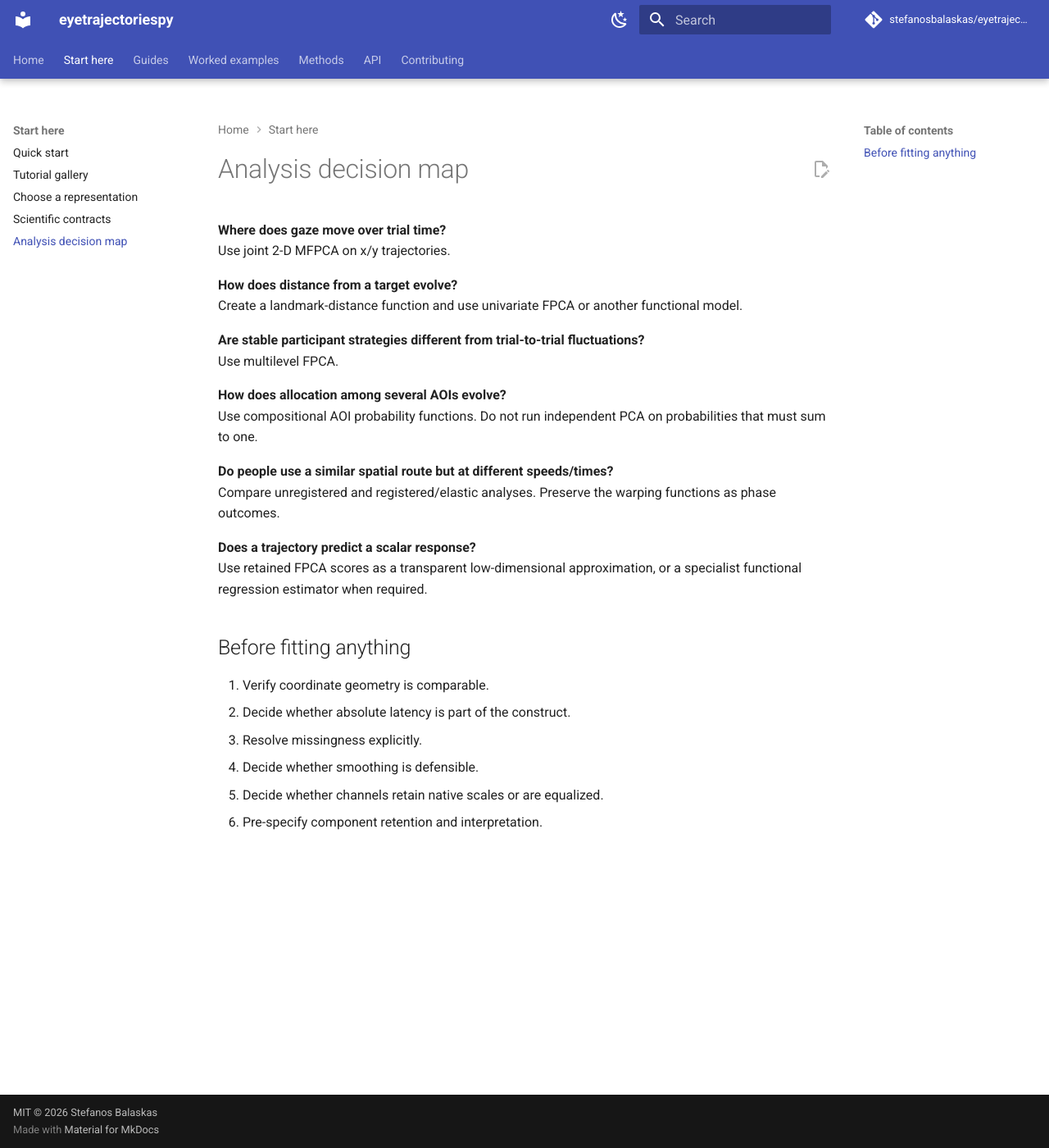
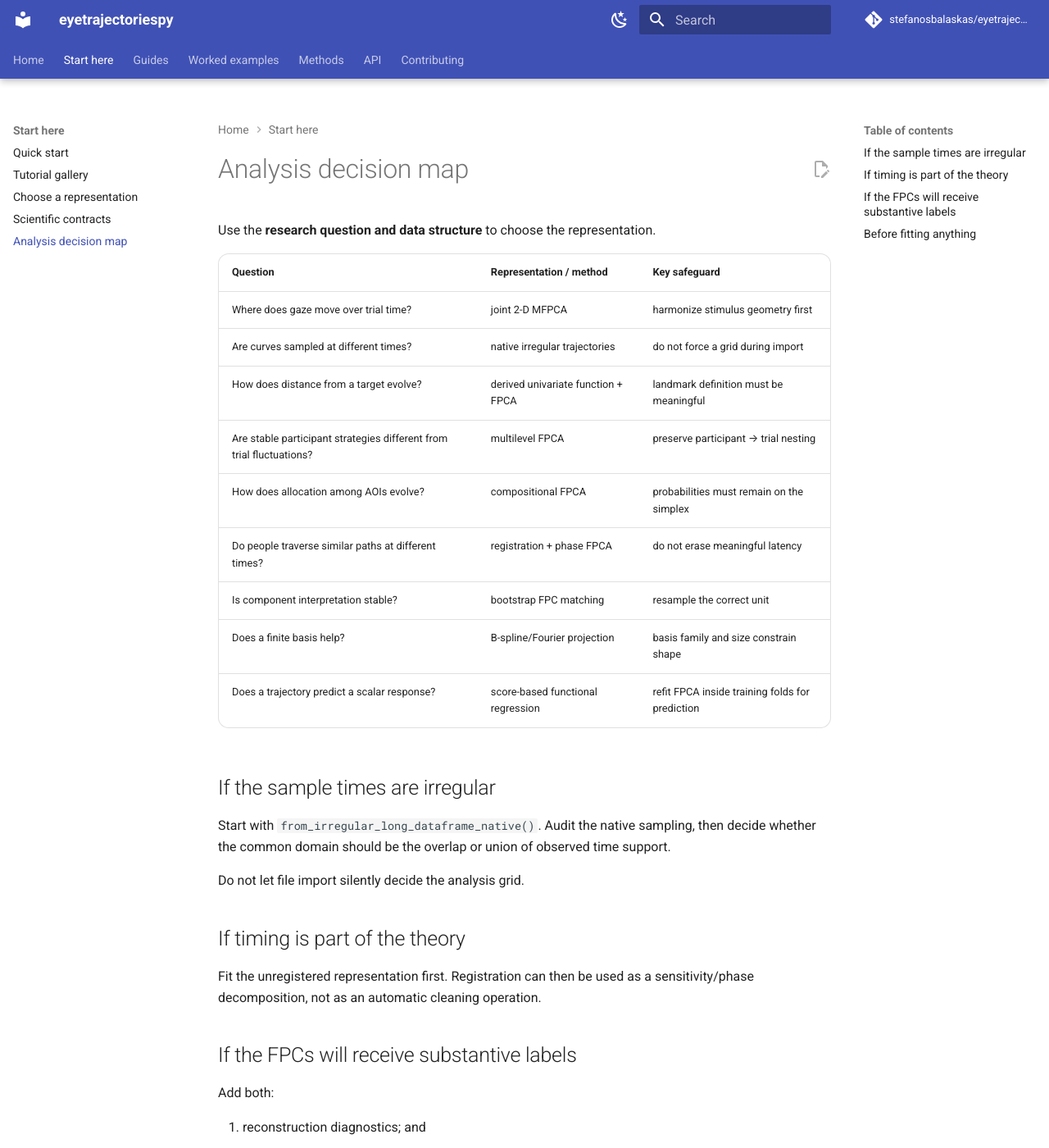
Before and after one commit to stefanosbalaskas/eyetrajectoriespy, an MkDocs documentation site: the page built from docs/concepts/decision-map.md, in a window 1280 px wide and 1400 px high. Shown: the whole window at 82% size. Built offline with MkDocs 1.6.1 and Material for MkDocs 9.7.7, drawn with Linux system fonts in a browser that asks for light colours; comment, search, counter and statistics services are not loaded; some of the changed text lies outside the part shown.

Commit message:
Expand analysis decision map for irregularity, stability, and phase

```diff
--- a/docs/concepts/decision-map.md
+++ b/docs/concepts/decision-map.md
@@ -1,28 +1,48 @@
 # Analysis decision map
 
-**Where does gaze move over trial time?**
-Use joint 2-D MFPCA on x/y trajectories.
+Use the **research question and data structure** to choose the representation.
 
-**How does distance from a target evolve?**
-Create a landmark-distance function and use univariate FPCA or another functional model.
+| Question | Representation / method | Key safeguard |
+|---|---|---|
+| Where does gaze move over trial time? | joint 2-D MFPCA | harmonize stimulus geometry first |
+| Are curves sampled at different times? | native irregular trajectories | do not force a grid during import |
+| How does distance from a target evolve? | derived univariate function + FPCA | landmark definition must be meaningful |
+| Are stable participant strategies different from trial fluctuations? | multilevel FPCA | preserve participant → trial nesting |
+| How does allocation among AOIs evolve? | compositional FPCA | probabilities must remain on the simplex |
+| Do people traverse similar paths at different times? | registration + phase FPCA | do not erase meaningful latency |
+| Is component interpretation stable? | bootstrap FPC matching | resample the correct unit |
+| Does a finite basis help? | B-spline/Fourier projection | basis family and size constrain shape |
+| Does a trajectory predict a scalar response? | score-based functional regression | refit FPCA inside training folds for prediction |
 
-**Are stable participant strategies different from trial-to-trial fluctuations?**
-Use multilevel FPCA.
+## If the sample times are irregular
 
-**How does allocation among several AOIs evolve?**
-Use compositional AOI probability functions. Do not run independent PCA on probabilities that must sum to one.
+Start with <code>from_irregular_long_dataframe_native()</code>. Audit the native sampling, then decide whether the common domain should be the overlap or union of observed time support.
 
-**Do people use a similar spatial route but at different speeds/times?**
-Compare unregistered and registered/elastic analyses. Preserve the warping functions as phase outcomes.
+Do not let file import silently decide the analysis grid.
 
-**Does a trajectory predict a scalar response?**
-Use retained FPCA scores as a transparent low-dimensional approximation, or a specialist functional regression estimator when required.
+## If timing is part of the theory
+
+Fit the unregistered representation first. Registration can then be used as a sensitivity/phase decomposition, not as an automatic cleaning operation.
+
+## If the FPCs will receive substantive labels
+
+Add both:
+
+1. reconstruction diagnostics; and
+2. bootstrap component stability.
+
+A visually appealing FPC is not automatically a reproducible viewing strategy.
 
 ## Before fitting anything
 
 1. Verify coordinate geometry is comparable.
 2. Decide whether absolute latency is part of the construct.
-3. Resolve missingness explicitly.
-4. Decide whether smoothing is defensible.
-5. Decide whether channels retain native scales or are equalized.
-6. Pre-specify component retention and interpretation.
+3. Preserve irregular sampling until the common-grid rule is explicit.
+4. Resolve missingness and maximum interpolation gap.
+5. Decide whether smoothing or basis projection is defensible.
+6. Decide whether channels retain native scales or are equalized.
+7. Pre-specify component retention and interpretation.
+8. Pre-specify the bootstrap resampling unit if stability will be assessed.
+9. If registration is used, pre-specify how phase information will be retained.
+
+Use the [pre-registration checklist](../methods/preregistration.md) for a manuscript-ready version.
```
